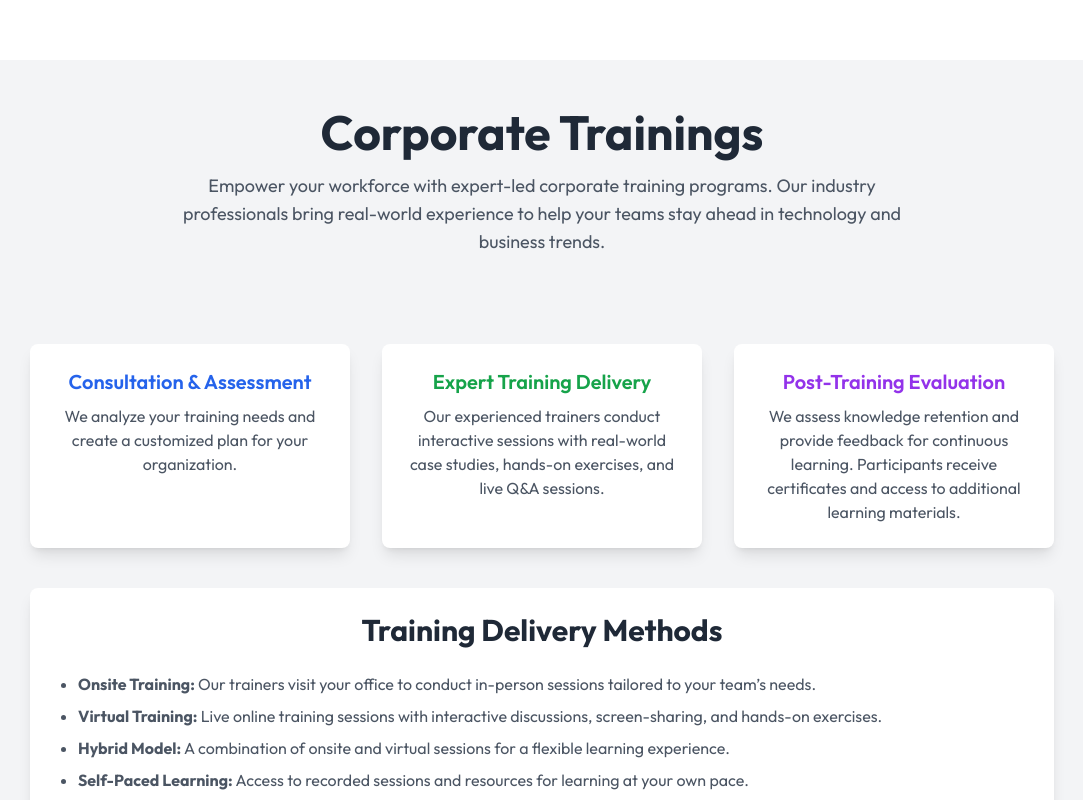
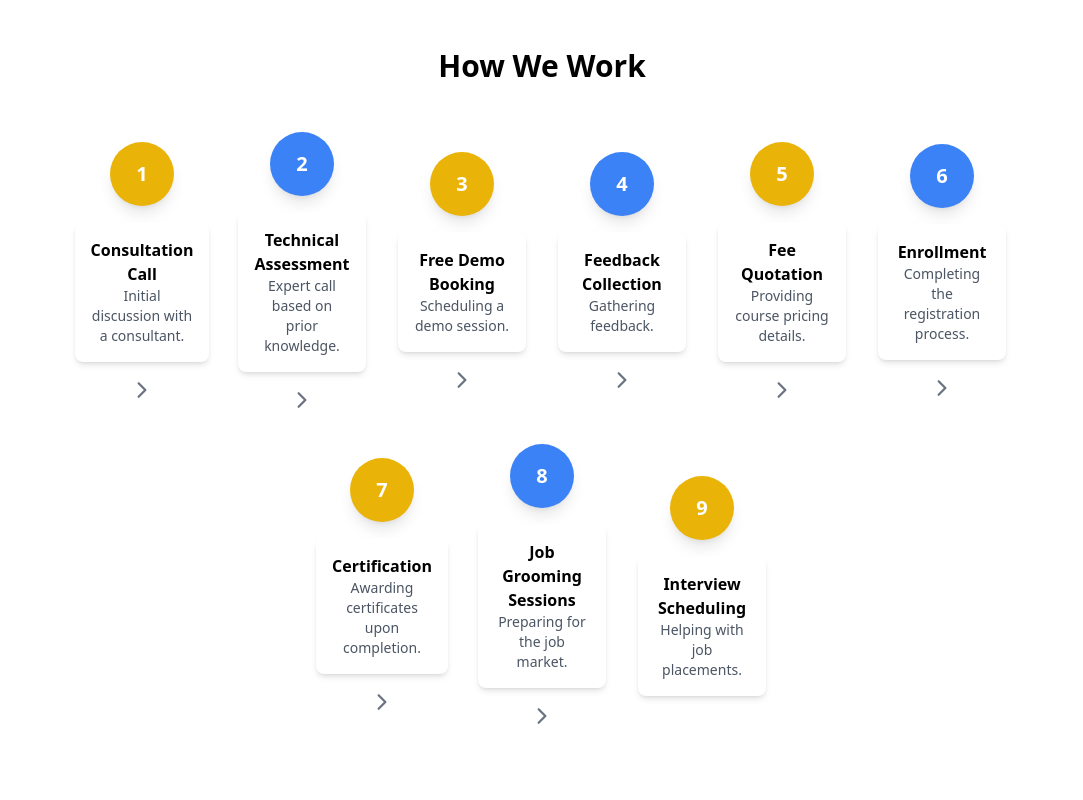
Before and after one commit to letsCodeWithHasib/testing-nxt-hack, a React (Vite) app: page /testing in a window 1280 px wide. Shown: the whole page, without its empty margins (98-1181 px from the left). Built offline with nearby package versions, Linux system fonts and the light colour scheme; a web font is replaced by a local one.

Commit message:
footer fixed

```diff
--- a/src/pages/Testing.jsx
+++ b/src/pages/Testing.jsx
@@ -1,187 +1,94 @@
-import React, { useState } from "react";
+import React from "react";
+import {
+  FaPhone,
+  FaUserTie,
+  FaChalkboardTeacher,
+  FaComment,
+  FaFileInvoice,
+  FaUserCheck,
+  FaCertificate,
+  FaUsers,
+  FaBriefcase,
+} from "react-icons/fa";
+import { IoIosArrowForward } from "react-icons/io";
 
-const CorporateTraining = () => {
-  const [formData, setFormData] = useState({
-    companyName: "",
-    contactPerson: "",
-    email: "",
-    phone: "",
-    trainingType: "",
-    message: "",
-  });
+const steps = [
+  {
+    icon: <FaPhone />,
+    title: "Consultation Call",
+    description: "Initial discussion with a consultant.",
+  },
+  {
+    icon: <FaUserTie />,
+    title: "Technical Assessment",
+    description: "Expert call based on prior knowledge.",
+  },
+  {
+    icon: <FaChalkboardTeacher />,
+    title: "Free Demo Booking",
+    description: "Scheduling a demo session.",
+  },
+  {
+    icon: <FaComment />,
+    title: "Feedback Collection",
+    description: "Gathering feedback.",
+  },
+  {
+    icon: <FaFileInvoice />,
+    title: "Fee Quotation",
+    description: "Providing course pricing details.",
+  },
+  {
+    icon: <FaUserCheck />,
+    title: "Enrollment",
+    description: "Completing the registration process.",
+  },
+  {
+    icon: <FaCertificate />,
+    title: "Certification",
+    description: "Awarding certificates upon completion.",
+  },
+  {
+    icon: <FaUsers />,
+    title: "Job Grooming Sessions",
+    description: "Preparing for the job market.",
+  },
+  {
+    icon: <FaBriefcase />,
+    title: "Interview Scheduling",
+    description: "Helping with job placements.",
+  },
+];
 
-  const handleChange = (e) => {
-    setFormData({
-      ...formData,
-      [e.target.name]: e.target.value,
-    });
-  };
-
-  const handleSubmit = (e) => {
-    e.preventDefault();
-    console.log(formData);
-    alert("Your booking request has been submitted!");
-  };
-
+const HowWeWork = () => {
   return (
-    <div className="bg-gray-100 mt-[60px] font-outfit px-8 md:px-24 lg:px-[100px]">
-      {/* Hero Section */}
-      <div className="py-12 mt-10 text-center">
-        <h1 className="text-4xl md:text-5xl font-bold text-gray-800">
-          Corporate Trainings
-        </h1>
-        <p className="mt-4 text-lg text-gray-600 max-w-3xl mx-auto">
-          Empower your workforce with expert-led corporate training programs.
-          Our industry professionals bring real-world experience to help your
-          teams stay ahead in technology and business trends.
-        </p>
+    <div className="max-w-5xl mx-auto py-12 px-6 text-center">
+      <h2 className="text-3xl font-bold mb-8">How We Work</h2>
+      <div className="flex items-center justify-center flex-wrap relative">
+        {steps.map((step, index) => (
+          <div
+            key={index}
+            className="relative flex flex-col items-center w-32 m-4"
+          >
+            <div
+              className={`w-16 h-16 flex items-center justify-center rounded-full text-white font-bold text-xl shadow-lg ${
+                index % 2 === 0 ? "bg-yellow-500" : "bg-blue-500"
+              }`}
+            >
+              {index + 1}
+            </div>
+            <div className="mt-4 bg-white p-4 rounded-lg shadow-md">
+              <h3 className="font-semibold">{step.title}</h3>
+              <p className="text-gray-600 text-sm">{step.description}</p>
+            </div>
+            {index < steps.length - 1 && (
+              <IoIosArrowForward className="text-gray-500 text-2xl mt-4" />
+            )}
+          </div>
+        ))}
       </div>
-
-      {/* Process Section */}
-      <div className="max-w-5xl mx-auto mt-10 grid md:grid-cols-3 gap-8">
-        <div className="bg-white p-6 rounded-lg shadow-lg text-center">
-          <h3 className="text-xl font-semibold text-blue-600">
-            Consultation & Assessment
-          </h3>
-          <p className="mt-2 text-gray-600">
-            We analyze your training needs and create a customized plan for your
-            organization.
-          </p>
-        </div>
-        <div className="bg-white p-6 rounded-lg shadow-lg text-center">
-          <h3 className="text-xl font-semibold text-green-600">
-            Expert Training Delivery
-          </h3>
-          <p className="mt-2 text-gray-600">
-            Our experienced trainers conduct interactive sessions with
-            real-world case studies, hands-on exercises, and live Q&A sessions.
-          </p>
-        </div>
-        <div className="bg-white p-6 rounded-lg shadow-lg text-center">
-          <h3 className="text-xl font-semibold text-purple-600">
-            Post-Training Evaluation
-          </h3>
-          <p className="mt-2 text-gray-600">
-            We assess knowledge retention and provide feedback for continuous
-            learning. Participants receive certificates and access to additional
-            learning materials.
-          </p>
-        </div>
-      </div>
-
-      {/* Delivery Methods */}
-      <div className="max-w-5xl mx-auto mt-10 p-6 bg-white rounded-lg shadow-lg">
-        <h2 className="text-3xl font-bold text-center mb-6 text-gray-800">
-          Training Delivery Methods
-        </h2>
-        <ul className="list-disc pl-6 text-gray-600 space-y-2">
-          <li>
-            <strong>Onsite Training:</strong> Our trainers visit your office to
-            conduct in-person sessions tailored to your team’s needs.
-          </li>
-          <li>
-            <strong>Virtual Training:</strong> Live online training sessions
-            with interactive discussions, screen-sharing, and hands-on
-            exercises.
-          </li>
-          <li>
-            <strong>Hybrid Model:</strong> A combination of onsite and virtual
-            sessions for a flexible learning experience.
-          </li>
-          <li>
-            <strong>Self-Paced Learning:</strong> Access to recorded sessions
-            and resources for learning at your own pace.
-          </li>
-        </ul>
-      </div>
-
-      {/* Google Reviews Embed */}
-      <div className="max-w-5xl mx-auto mt-10 p-6 bg-white rounded-lg shadow-lg text-center">
-        <h2 className="text-3xl font-bold text-gray-800">
-          What Our Clients Say
-        </h2>
-        <iframe
-          className="w-full h-96 mt-4 border rounded-lg"
-          src="https://search.google.com/local/writereview?placeid=YOUR_GOOGLE_PLACE_ID"
-          allowFullScreen
-          title="Google Reviews"
-        ></iframe>
-      </div>
-
-      {/* Booking Form Section */}
-      <section className="pb-10 mt-12">
-        <div className="max-w-lg mx-auto bg-white p-8 rounded-lg shadow-lg">
-          <h2 className="text-3xl font-bold text-center mb-6 text-gray-800">
-            Enquire Now
-          </h2>
-          <form onSubmit={handleSubmit} className="space-y-4">
-            <input
-              type="text"
-              name="companyName"
-              placeholder="Company Name"
-              value={formData.companyName}
-              onChange={handleChange}
-              className="w-full p-3 border rounded-md focus:ring-2 focus:ring-blue-500"
-              required
-            />
-            <input
-              type="text"
-              name="contactPerson"
-              placeholder="Contact Person"
-              value={formData.contactPerson}
-              onChange={handleChange}
-              className="w-full p-3 border rounded-md focus:ring-2 focus:ring-blue-500"
-              required
-            />
-            <input
-              type="email"
-              name="email"
-              placeholder="Email"
-              value={formData.email}
-              onChange={handleChange}
-              className="w-full p-3 border rounded-md focus:ring-2 focus:ring-blue-500"
-              required
-            />
-            <input
-              type="tel"
-              name="phone"
-              placeholder="Phone Number"
-              value={formData.phone}
-              onChange={handleChange}
-              className="w-full p-3 border rounded-md focus:ring-2 focus:ring-blue-500"
-              required
-            />
-            <select
-              name="trainingType"
-              value={formData.trainingType}
-              onChange={handleChange}
-              className="w-full p-3 border rounded-md focus:ring-2 focus:ring-blue-500"
-              required
-            >
-              <option value="">Select a Training Program</option>
-              <option value="Web Development">Web Development</option>
-              <option value="Automation Testing">Automation Testing</option>
-              <option value="Cloud Computing">Cloud Computing</option>
-            </select>
-            <textarea
-              name="message"
-              placeholder="Additional Message"
-              value={formData.message}
-              onChange={handleChange}
-              rows="4"
-              className="w-full p-3 border rounded-md focus:ring-2 focus:ring-blue-500"
-            ></textarea>
-            <button
-              type="submit"
-              className="w-full py-3 bg-blue-600 text-white rounded-md hover:bg-blue-700 transition"
-            >
-              Submit Booking
-            </button>
-          </form>
-        </div>
-      </section>
     </div>
   );
 };
 
-export default CorporateTraining;
+export default HowWeWork;
```
Also changed, not shown: src/components/common/Footer.jsx (+53 -68 lines).
